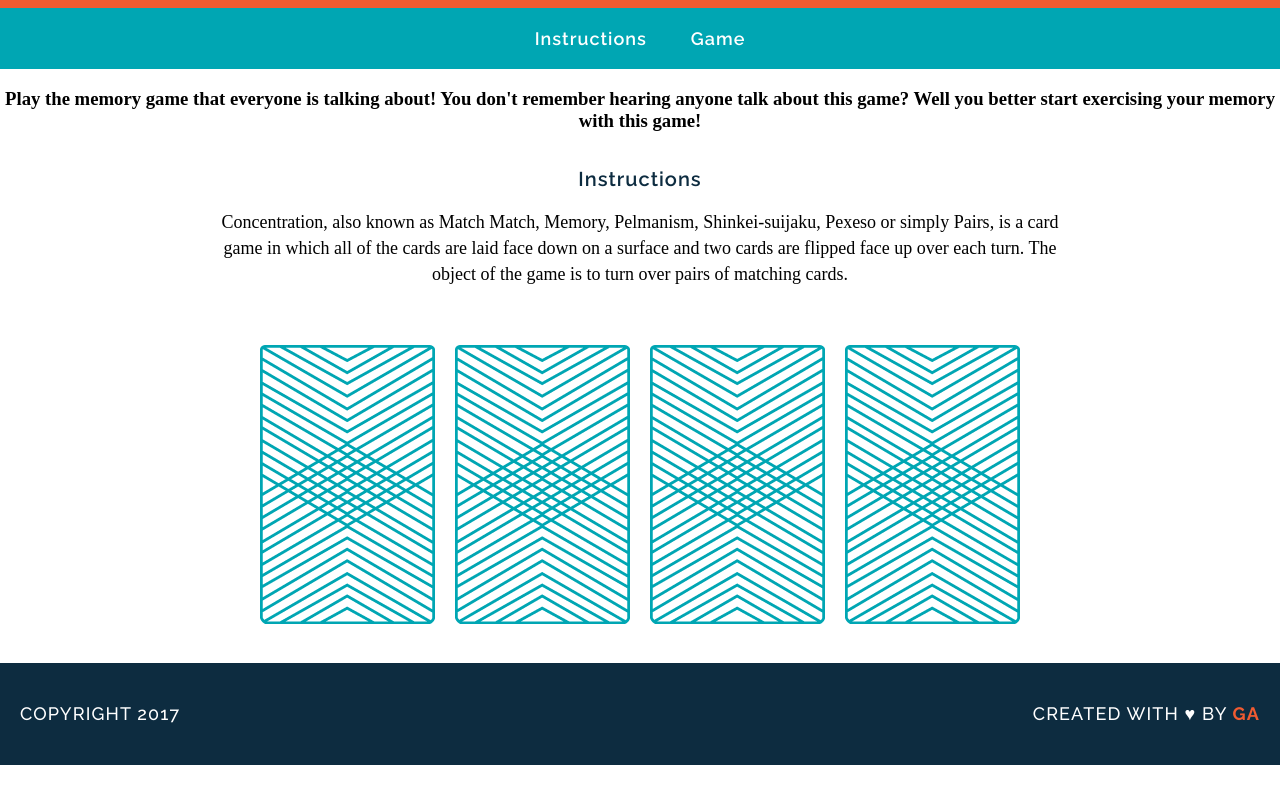
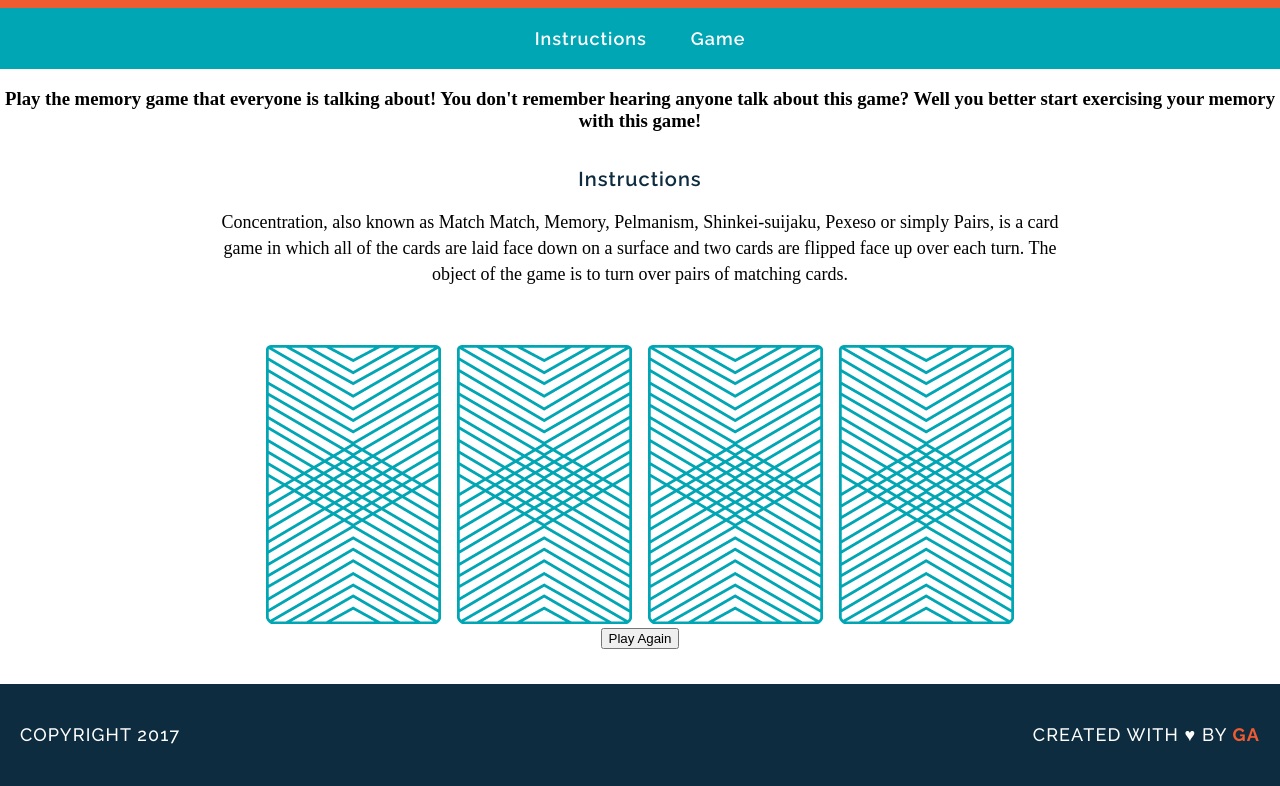
Before and after one commit to jessbakk/wdi-fundamentals-memorygame, a plain HTML site: page memory_game/index.html in a window 1280 px wide. Shown: the part 105-891 px from the top of the page. Before the commit the page ends 870 px from the top, so only its background shows below. Drawn offline with Linux system fonts and the light colour scheme; a web font is replaced by a local one.

Commit message:
created game logic unit 11 - added refresh

```diff
--- a/memory_game/index.html
+++ b/memory_game/index.html
@@ -21,13 +21,13 @@
 
 		<p>Concentration, also known as Match Match, Memory, Pelmanism, Shinkei-suijaku, Pexeso or simply Pairs, is a card game in which all of the cards are laid face down on a surface and two cards are flipped face up over each turn. The object of the game is to turn over pairs of matching cards.</p>
 
-		<div>
-			<img src="images/back.png" alt="Queen of Diamonds">
-			<img src="images/back.png" alt="Queen of Hearts">
-			<img src="images/back.png" alt="King of Diamonds">
-			<img src="images/back.png" alt="King of Hearts">
+		<div id ="game-board" class="board clearfix">
+		</div>
+		<div class="board-reset">
+		<button onClick= "refresh()">Play Again</button>
 		</div>
 		</main>
+
 	<footer class="clearfix">
 		<p class="copyright">Copyright 2017</p>
 		<p class="message">Created with &hearts; by <span class="name">GA</span></p>
--- a/memory_game/js/main.js
+++ b/memory_game/js/main.js
@@ -34,14 +34,31 @@ var checkForMatch = function() {
 	}
 };
 
-var flipCard = function (cardId){
+var flipCard = function (){
+	var cardId = this.getAttribute("data-id");
+	cardsInPlay.push(cards[cardId].rank);
+	this.setAttribute("src", cards[cardId].cardImage);
+	if (cardsInPlay.length === 2) {
+		checkForMatch();
+	};
 	console.log("User flipped " + cards[cardId].rank);
-	cardsInPlay.push(cards[cardId].rank);
-	checkForMatch();
 	console.log(cards[cardId].cardImage);
 	console.log(cards[cardId].suit);
 
 };
 
-flipCard(0);
-flipCard(2);
+var createBoard = function() {
+	for (var i = 0; i < cards.length; i++) {
+		var cardElement = document.createElement("img");
+		cardElement.setAttribute("src", "images/back.png");
+		cardElement.setAttribute("data-id", i);
+		cardElement.addEventListener("click", flipCard);
+		document.getElementById("game-board").appendChild(cardElement);
+	}
+};
+
+createBoard();
+
+function refresh() {
+	location.reload();
+}
```
